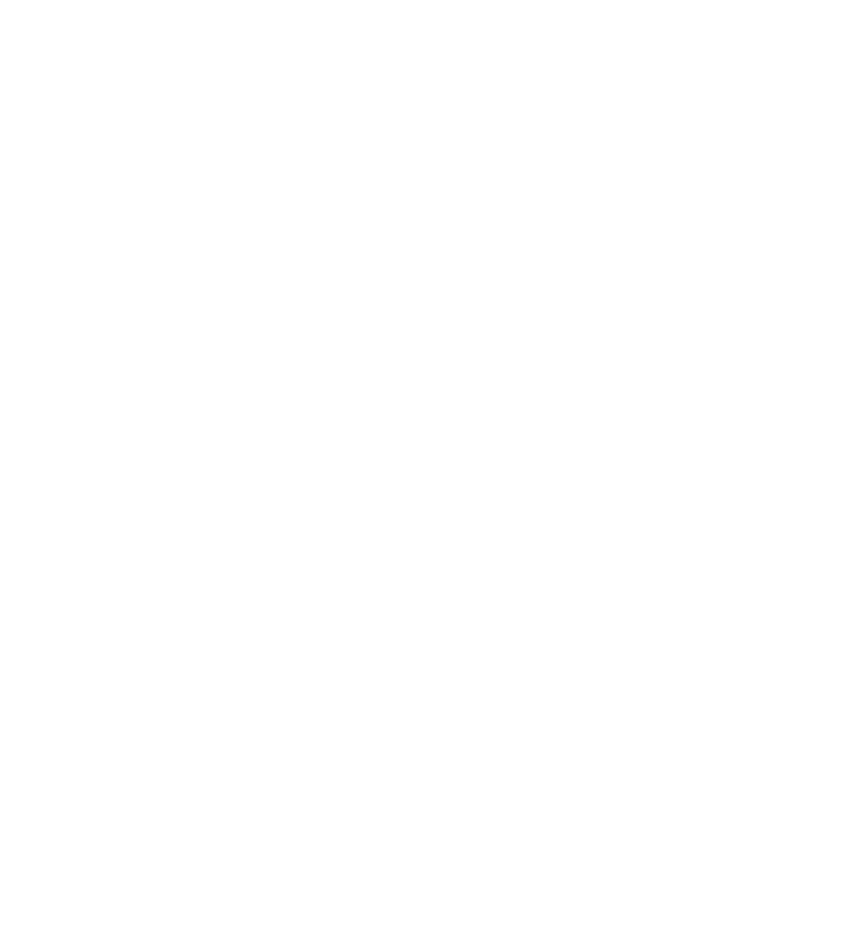
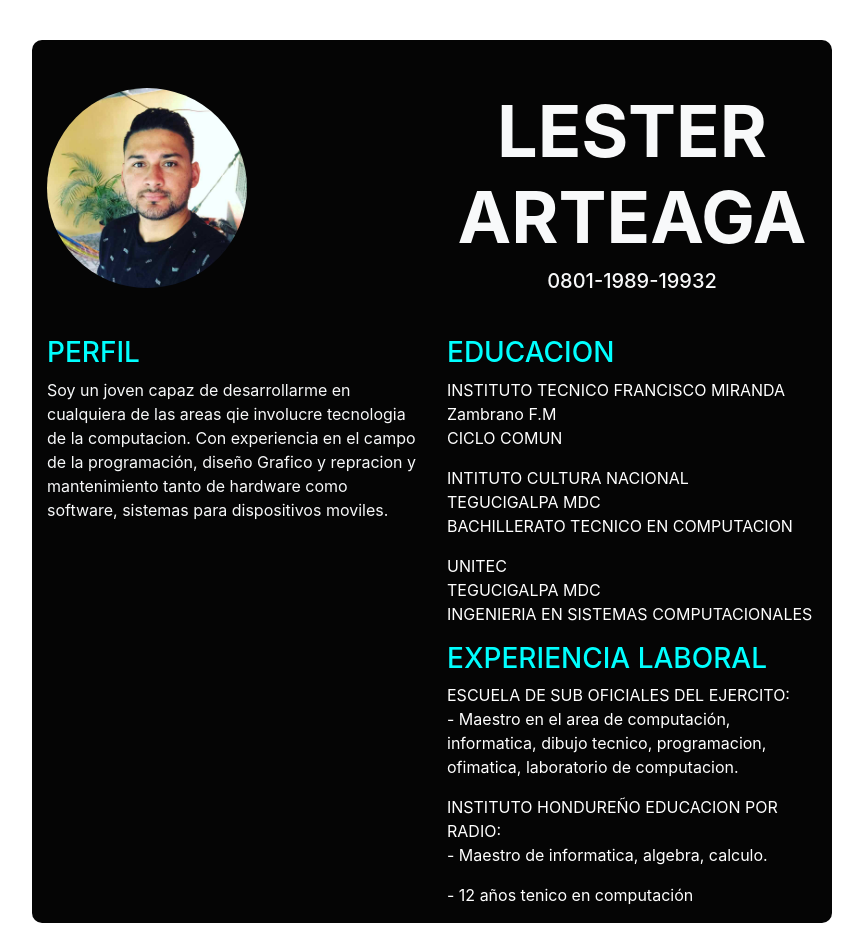
Before and after one commit to KingsLayerHN/perfil, a plain HTML site: page index.html in a window 1280 px wide. Shown: the whole page, without its empty margins (208-1071 px from the left). Before the commit the page ends 800 px from the top, so only its background shows below. Drawn offline with nearby package versions, Linux system fonts and the light colour scheme.

Commit message:
terminando perfil

```diff
--- a/index.html
+++ b/index.html
@@ -1,34 +1,98 @@
-<!doctype html>
+<!DOCTYPE html>
 <html lang="en">
-
   <head>
     <!-- Required meta tags -->
-    <meta charset="utf-8">
-    <meta name="viewport" content="width=device-width, initial-scale=1, shrink-to-fit=no">
+    <meta charset="utf-8" />
+    <meta
+      name="viewport"
+      content="width=device-width, initial-scale=1, shrink-to-fit=no"
+    />
 
     <!-- Bootstrap CSS -->
-    <link rel="stylesheet" href="https://stackpath.bootstrapcdn.com/bootstrap/4.3.1/css/bootstrap.min.css"
-        integrity="sha384-ggOyR0iXCbMQv3Xipma34MD+dH/1fQ784/j6cY/iJTQUOhcWr7x9JvoRxT2MZw1T" crossorigin="anonymous">
-
-    <title>Hello, world!</title>
+    <link
+      rel="stylesheet"
+      href="https://stackpath.bootstrapcdn.com/bootstrap/4.3.1/css/bootstrap.min.css"
+      integrity="sha384-ggOyR0iXCbMQv3Xipma34MD+dH/1fQ784/j6cY/iJTQUOhcWr7x9JvoRxT2MZw1T"
+      crossorigin="anonymous"
+    />
+    <link rel="stylesheet" href="./styles.css" />
+    <title>perfil</title>
   </head>
 
   <body>
-    <div class="container">
+    <div class="container principal">
+      <div class="row">
+        <div class="div col-6">
+          <img src="./foto.jpg" alt="" class="perfil my-5" />
+        </div>
+        <div class="col-6">
+          <h3 class="display-3 font-weight-bold text-center mt-5 text-light">
+            LESTER ARTEAGA
+          </h3>
+          <h5 class="text-center text-light">0801-1989-19932</h5>
+        </div>
+      </div>
+      <div class="row">
+        <div class="col-6">
+          <h3 class="titles">PERFIL</h3>
+          <p class="text-light">
+            Soy un joven capaz de desarrollarme en cualquiera de las areas qie
+            involucre tecnologia de la computacion. Con experiencia en el campo
+            de la programación, diseño Grafico y repracion y mantenimiento tanto
+            de hardware como software, sistemas para dispositivos moviles.
+          </p>
+        </div>
+        <div class="col-6">
+          <h3 class="titles">EDUCACION</h3>
+          <P>
+            INSTITUTO TECNICO FRANCISCO MIRANDA<br />
+            Zambrano F.M <br />
+            CICLO COMUN
+          </P>
 
+          <P>
+            INTITUTO CULTURA NACIONAL<br />
+            TEGUCIGALPA MDC<br />
+            BACHILLERATO TECNICO EN COMPUTACION
+          </P>
+          <P>
+            UNITEC<br />
+            TEGUCIGALPA MDC<br />
+            INGENIERIA EN SISTEMAS COMPUTACIONALES
+          </P>
+          <h3 class="titles">EXPERIENCIA LABORAL</h3>
+          <P>
+            ESCUELA DE SUB OFICIALES DEL EJERCITO:<br />
+            - Maestro en el area de computación, informatica, dibujo tecnico,
+            programacion, ofimatica, laboratorio de computacion.
+          </P>
+          <P>
+                INSTITUTO HONDUREÑO EDUCACION POR RADIO:<br />
+                - Maestro de informatica, algebra, calculo.
+              </P>
+          <P>
+            - 12 años tenico en computación
+          </P>
+        </div>
+      </div>
     </div>
 
     <!-- Optional JavaScript -->
     <!-- jQuery first, then Popper.js, then Bootstrap JS -->
-    <script src="https://code.jquery.com/jquery-3.3.1.slim.min.js"
+    <script
+      src="https://code.jquery.com/jquery-3.3.1.slim.min.js"
       integrity="sha384-q8i/X+965DzO0rT7abK41JStQIAqVgRVzpbzo5smXKp4YfRvH+8abtTE1Pi6jizo"
-        crossorigin="anonymous"></script>
-    <script src="https://cdnjs.cloudflare.com/ajax/libs/popper.js/1.14.7/umd/popper.min.js"
+      crossorigin="anonymous"
+    ></script>
+    <script
+      src="https://cdnjs.cloudflare.com/ajax/libs/popper.js/1.14.7/umd/popper.min.js"
       integrity="sha384-UO2eT0CpHqdSJQ6hJty5KVphtPhzWj9WO1clHTMGa3JDZwrnQq4sF86dIHNDz0W1"
-        crossorigin="anonymous"></script>
-    <script src="https://stackpath.bootstrapcdn.com/bootstrap/4.3.1/js/bootstrap.min.js"
+      crossorigin="anonymous"
+    ></script>
+    <script
+      src="https://stackpath.bootstrapcdn.com/bootstrap/4.3.1/js/bootstrap.min.js"
       integrity="sha384-JjSmVgyd0p3pXB1rRibZUAYoIIy6OrQ6VrjIEaFf/nJGzIxFDsf4x0xIM+B07jRM"
-        crossorigin="anonymous"></script>
+      crossorigin="anonymous"
+    ></script>
   </body>
-
 </html>
--- /dev/null
+++ b/styles.css
@@ -0,0 +1,19 @@
+.perfil{
+    border-radius: 100%;
+    width: 200px;
+
+}
+.principal{
+    width: 800px;
+    margin-top: 40px;
+    margin-bottom: 40px;
+    border-radius: 10px;
+    background-color: rgb(5, 5, 5);
+
+}
+.titles {
+    color: aqua !important;
+}
+p{
+    color: white;
+}
```
Lines whose indentation alone changed are shown as unchanged.
